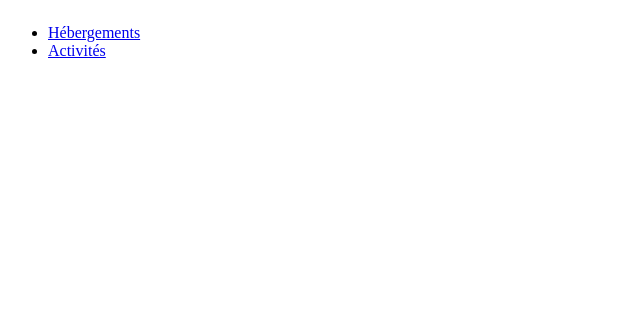
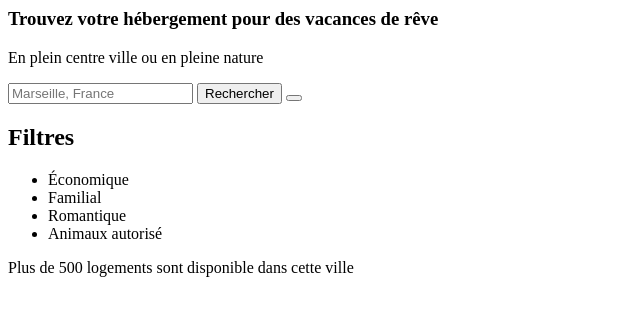
Before and after one commit to FarhiyaCodes/projet_test, a plain HTML site: page index.html in a window 1280 px wide. Shown: the whole page, without its empty margins (0-640 px from the left). Drawn offline with Linux system fonts and the light colour scheme.

Commit message:
Mise a en forme de la partie section

```diff
--- a/index.html
+++ b/index.html
@@ -1,12 +1,34 @@
-<body>
-    <header>
-        <div id="blockpage-1">
-            <img src="images/logo/Booki.png" class="img-booki" alt=""/>
-            <div class="element-nav">
-                <ul class="nav-1">
-                     <li class="li-1"><a class="a1" a href="#section-2">Hébergements</a></li>
-                     <li class="li-2"><a class="a1" a href="#section-3">Activités</a></li>
+
+<section>
+    <div id="section-1">
+        <h3 class="title-1">Trouvez votre hébergement pour des vacances de rêve</h3>
+        <div class="text-1">En plein centre ville ou en pleine nature</div>
+            <div id="blockpage-2">
+                <div>
+                    <form method="post" action="traitement.php">
+                        <p>
+                            <label> <i class="fa-solid fa-location-dot" id="icone-1"></i> </label>
+                            <input type="text" name="icone" id="icone-2" placeholder="Marseille, France" />
+                            <input type="submit" value="Rechercher" id="recherche"/>
+                            <button class="loupe"> <i class="fa-solid fa-magnifying-glass"></i> </button>
+                        </p>
+                    </form>
+                </div>
+            </div>
+        <div class="filtres">
+            <h2 id="title-filtre">Filtres</h2>
+                <ul class="filter-ul">
+                    <li class="filter-li"><i class="fa-solid fa-money-bill-wave"></i>Économique</li>
+                    <li class="filter-li"><i class="fa-solid fa-child"></i>Familial</li>
+                    <li class="filter-li"><i class="fa-solid fa-heart"></i>Romantique</li>
+                    <li class="filter-li"><i class="fa-solid fa-dog"></i>Animaux autorisé</li>
                 </ul>
+        </div>
+        <div class="search-info">
+            <div class="service-info">
+                <i class="fa-solid fa-info"></i>
             </div>
+            <div class="text-2">Plus de 500 logements sont disponible dans cette ville</div>
         </div>
-    </header>
+    </div>
+</section>
```
